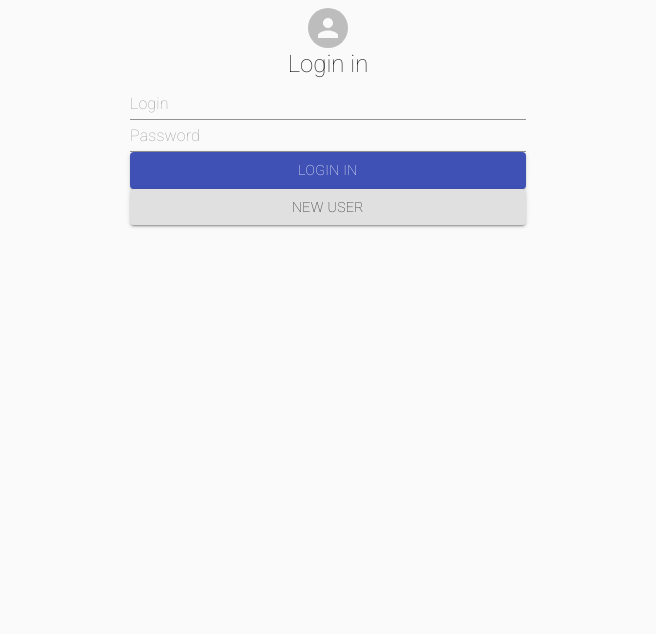
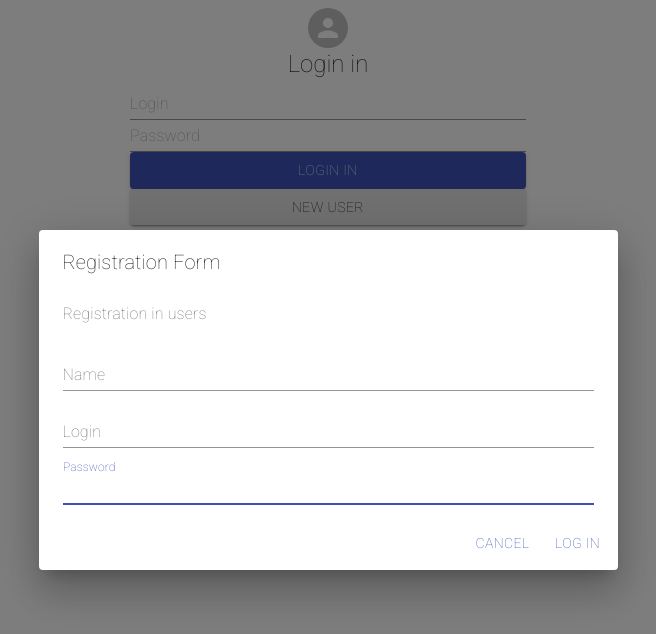
Before and after one commit to AndreyXa/diplom_project, a React (Create React App) app: page /trending in a window 1280 px wide. Both pictures are taken after a click on the button "NEW USER". Shown: the top 634 px of the page, without its empty margins (312-968 px from the left). Built offline with nearby package versions, Linux system fonts and the light colour scheme; no server answers.

Commit message:
create Registr modal

```diff
--- a/src/App.jsx
+++ b/src/App.jsx
@@ -4,35 +4,11 @@ import {Container} from "@mui/material";
 import {UseRouter} from "./route/UseRouter";
 
 export const App = () => {
-
     return (
         <BrowserRouter>
-            {/*<Header/>*/}
-            <div>
                 <Container>
                     <UseRouter/>
-                    {/*<Switch>*/}
-                    {/*    <Route path='/' exact>*/}
-                    {/*        <Trending/>*/}
-                    {/*    </Route>*/}
-                    {/*    <Route path='/movies'>*/}
-                    {/*        <Movies/>*/}
-                    {/*    </Route>*/}
-                    {/*    <Route path='/series'>*/}
-                    {/*        <Series/>*/}
-                    {/*    </Route>*/}
-                    {/*    <Route path='/search'>*/}
-                    {/*        <Search/>*/}
-                    {/*    </Route>*/}
-                    {/*    <Route path='/login'>*/}
-                    {/*        {*/}
-                    {/*            user === null ? <Login setUser={setUser}/> : <Redirect to='/' />*/}
-                    {/*        }*/}
-                    {/*    </Route>*/}
-                    {/*</Switch>*/}
                 </Container>
-            </div>
         </BrowserRouter>
-
     );
 };
--- a/src/Components/LoginOut/LoginOut.jsx
+++ b/src/Components/LoginOut/LoginOut.jsx
@@ -1,7 +1,7 @@
 import React, {useState} from 'react';
 import styled from './LoginOut.module.css';
 
-export const LoginOut = ({setUser}) => {
+export const LoginOut = ({user, setUser}) => {
 
     const handleSubmit = () => {
         setUser(null);
@@ -9,7 +9,7 @@ export const LoginOut = ({setUser}) => {
 
     return (
         <div className={styled.loginContainer}>
-            <span className={styled.loginText}>Are you leaving us so quickly?</span>
+            <span className={styled.loginText}>Are you leaving us so quickly? {user}???</span>
             <button className={styled.loginButton}
                     onClick={handleSubmit}>
                 <span
--- a/src/Pages/Login.jsx
+++ b/src/Pages/Login.jsx
@@ -3,9 +3,9 @@ import {
     Box,
     Button,
     Container,
-    CssBaseline,
+    CssBaseline, Dialog, DialogActions, DialogContent, DialogContentText, DialogTitle,
     Grid,
-    Input,
+    Input, TextField,
     Typography,
 } from "@material-ui/core";
 import { useState } from "react";
@@ -13,6 +13,12 @@ import { useState } from "react";
 export const Login = ({ setUser }) => {
     const [login, setLogin] = useState("");
     const [password, setPassword] = useState("");
+    const [name, setName] = useState("");
+    const [open, setOpen] = useState(false);
+
+    const handleInputName = (e) => {
+        setName(e.target.value);
+    };
 
     const handleInputLog = (e) => {
         setLogin(e.target.value);
@@ -34,12 +40,22 @@ export const Login = ({ setUser }) => {
             setPassword("");
         }
     };
+
+    const handleclickOpen = () => {
+        setOpen(true);
+    };
+
+    const handleClose = () => {
+        setOpen(false);
+    };
+
     const getNewUser = async () => {
         await fetch("http://localhost:3000/users", {
             method: "POST",
             headers: { "Content-Type": "application/json" },
-            body: JSON.stringify({ login, password }),
+            body: JSON.stringify({ name, login, password }),
         });
+        setOpen(false);
     };
 
     return (
@@ -86,13 +102,54 @@ export const Login = ({ setUser }) => {
                             Login In
                         </Button>
                         <Button
-                            onClick={getNewUser}
+                            onClick={handleclickOpen}
                             fullWidth
                             variant="contained"
                             sx={{ mt: 3, mb: 2 }}
                         >
                             New User
                         </Button>
+                        <Dialog
+                            open={open}
+                            onClose={handleClose}
+                            aria-labelledby="form-dialog-title">
+                            <DialogTitle id="form-dialog-title">Registration Form</DialogTitle>
+                            <DialogContent>
+                                <DialogContentText>
+                                    Registration in users
+                                </DialogContentText>
+                                <TextField
+                                    autoFocus
+                                    margin="dense"
+                                    id="name"
+                                    label="Name"
+                                    type="text"
+                                    fullWidth
+                                    onChange={handleInputName}
+                                /><TextField
+                                    autoFocus
+                                    margin="dense"
+                                    id="log"
+                                    label="Login"
+                                    type="email"
+                                    fullWidth
+                                    onChange={handleInputLog}
+                                />
+                                <TextField
+                                    autoFocus
+                                    margin="dense"
+                                    id="pas"
+                                    label="Password"
+                                    type="password"
+                                    fullWidth
+                                    onChange={handleInputPass}
+                                />
+                            </DialogContent>
+                            <DialogActions>
+                                <Button onClick={handleClose} color="primary">Cancel</Button>
+                                <Button onClick={getNewUser} color="primary">Log in</Button>
+                            </DialogActions>
+                        </Dialog>
                         <Grid container>
                             <Grid item></Grid>
                         </Grid>
--- a/src/route/UseRouter.jsx
+++ b/src/route/UseRouter.jsx
@@ -8,13 +8,43 @@ import {Login} from "../Pages/Login";
 import {Header} from "../Components/Header/Header";
 import {LoginOut} from "../Components/LoginOut/LoginOut";
 
+
 export const UseRouter = () => {
     const [user, setUser] = useState(null);
     console.log(user);
-    if (user != null) {
+    if (user === null) {
         return (
-            <div>
-                <Header user={user.login}/>
+            <>
+                <Switch>
+                    <Route path='/'>
+                        <Login setUser={setUser}/>
+                        <Redirect to='/trending'/>
+                    </Route>
+                </Switch>
+                {/*<Header user={user.name}/>*/}
+                {/*<Switch>*/}
+                {/*    <Route path='/trending'>*/}
+                {/*        <Trending/>*/}
+                {/*    </Route>*/}
+                {/*    <Route path='/movies'>*/}
+                {/*        <Movies/>*/}
+                {/*    </Route>*/}
+                {/*    <Route path='/series'>*/}
+                {/*        <Series/>*/}
+                {/*    </Route>*/}
+                {/*    <Route path='/search'>*/}
+                {/*        <Search/>*/}
+                {/*    </Route>*/}
+                {/*    <Route path='/logout'>*/}
+                {/*        <LoginOut user={user.name} setUser={setUser}/>*/}
+                {/*    </Route>*/}
+                {/*</Switch>*/}
+            </>
+        );
+    }
+    return (
+        <>
+            <Header user={user.name}/>
             <Switch>
                 <Route path='/trending'>
                     <Trending/>
@@ -29,18 +59,10 @@ export const UseRouter = () => {
                     <Search/>
                 </Route>
                 <Route path='/logout'>
-                        <LoginOut setUser={setUser}/>
+                    <LoginOut user={user.name} setUser={setUser}/>
                 </Route>
             </Switch>
-            </div>
-        );
-    }
-    return (
-        <Switch>
-            <Route path='/'>
-                <Login setUser={setUser}/>
-                <Redirect to='/trending'/>
-            </Route>
-        </Switch>
+        </>
+
     );
 };
--- a/src/server/db.json
+++ b/src/server/db.json
@@ -1,9 +1,16 @@
 {
   "users": [
     {
+      "name": "admin",
       "login": "1",
       "password": "1",
       "id": 1
+    },
+    {
+      "name": "Andrey",
+      "login": "andrey@gmail.com",
+      "password": "1234",
+      "id": 2
     }
   ]
 }
```
Also changed, not shown: src/Components/Header/Header.jsx (+0 -7 lines). Lines whose indentation alone changed are shown as unchanged.
